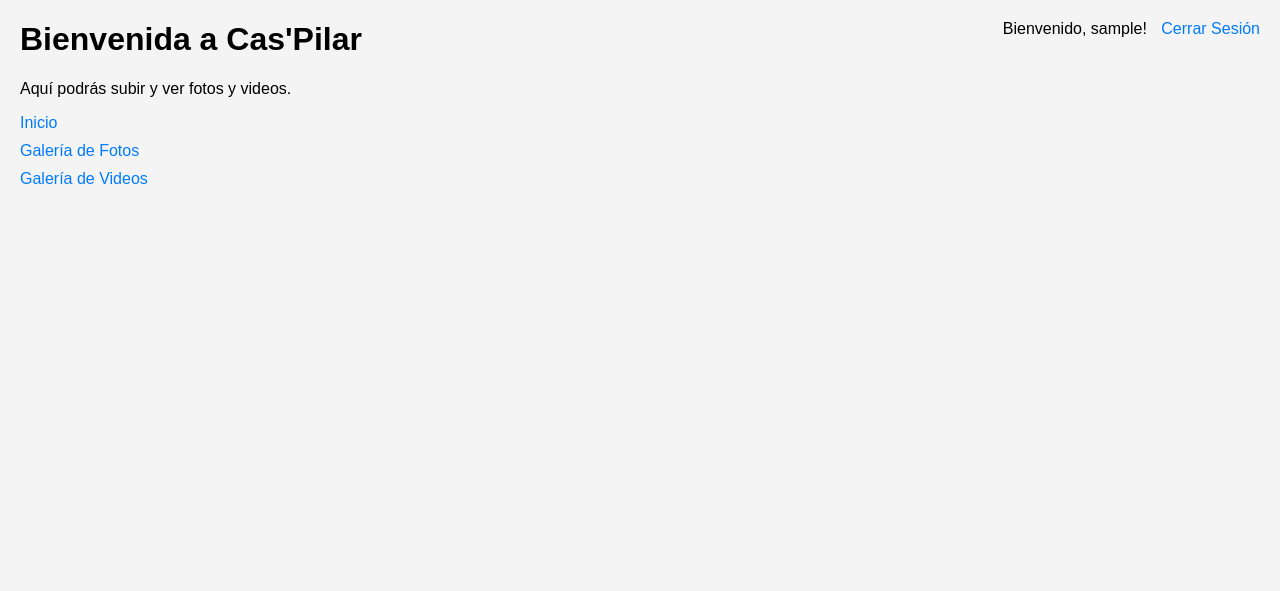
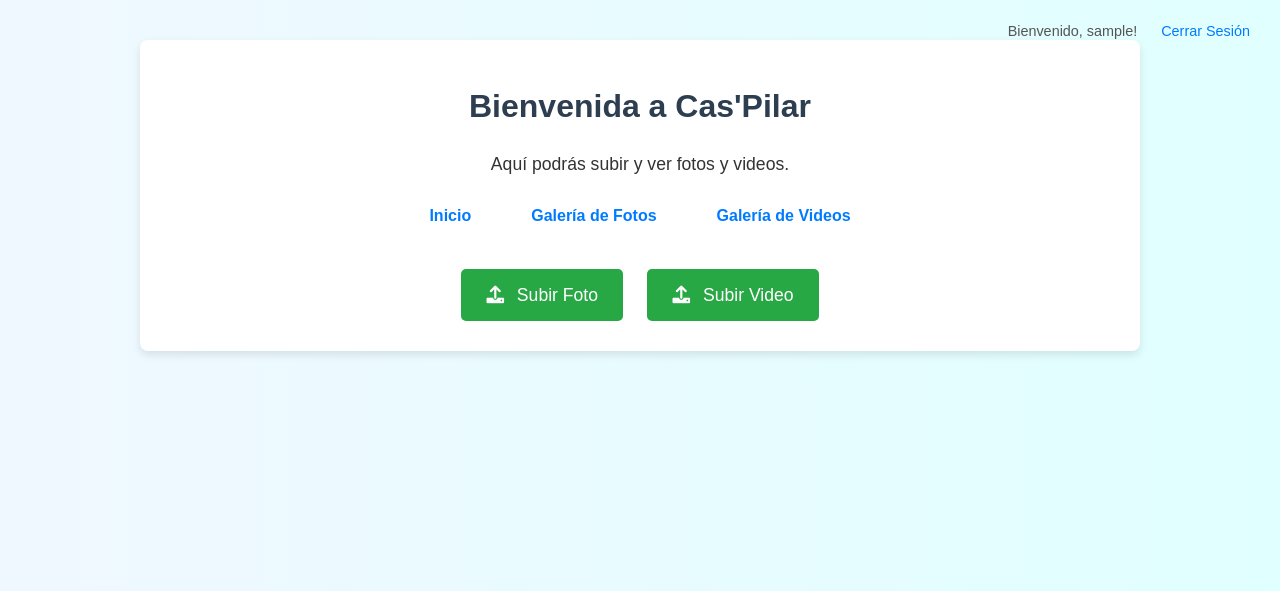
Before and after one commit to Daly2025/puskas, a PHP site: page / in a window 1280 px wide. Shown: the top 591 px of the page. Run offline with PHP 8.4, Linux system fonts and the light colour scheme; the visitor is signed in with stand-in values (Sample User, id 1).

Commit message:
subir fotos y videos boton

```diff
--- a/index.php
+++ b/index.php
@@ -7,40 +7,8 @@ session_start();
     <meta charset="UTF-8">
     <meta name="viewport" content="width=device-width, initial-scale=1.0">
     <title>Puskas</title>
-    <style>
-        body {
-            font-family: Arial, sans-serif;
-            margin: 20px;
-            background-color: #f4f4f4;
-        }
-        .header-right {
-            position: absolute;
-            top: 20px;
-            right: 20px;
-        }
-        .header-right a {
-            margin-left: 10px;
-            text-decoration: none;
-            color: #007bff;
-        }
-        .header-right a:hover {
-            text-decoration: underline;
-        }
-        ul {
-            list-style-type: none;
-            padding: 0;
-        }
-        li {
-            margin-bottom: 10px;
-        }
-        a {
-            text-decoration: none;
-            color: #007bff;
-        }
-        a:hover {
-            text-decoration: underline;
-        }
-    </style>
+    <link rel="stylesheet" href="public/main.css"> <!-- Nuevo archivo CSS -->
+    <link rel="stylesheet" href="https://cdnjs.cloudflare.com/ajax/libs/font-awesome/6.0.0-beta3/css/all.min.css">
 </head>
 <body>
     <div class="header-right">
@@ -53,12 +21,24 @@ session_start();
         <?php endif; ?>
     </div>
 
+    <div class="container">
         <h1>Bienvenida a Cas'Pilar</h1>
         <p>Aquí podrás subir y ver fotos y videos.</p>
+
+        <nav>
             <ul>
                 <li><a href="index.php">Inicio</a></li>
                 <li><a href="public/photos.php">Galería de Fotos</a></li>
                 <li><a href="public/videos.php">Galería de Videos</a></li>
             </ul>
+        </nav>
+
+        <?php if (isset($_SESSION['username'])): ?>
+            <div class="upload-buttons">
+                <a href="public/upload_photo.php" class="button"><i class="fas fa-upload"></i> Subir Foto</a>
+                <a href="public/upload_video.php" class="button"><i class="fas fa-upload"></i> Subir Video</a>
+            </div>
+        <?php endif; ?>
+    </div>
 </body>
 </html>
--- /dev/null
+++ b/public/main.css
@@ -0,0 +1,106 @@
+body {
+    font-family: 'Arial', sans-serif;
+    margin: 0;
+    padding: 0;
+    background: linear-gradient(to right, #f0f8ff, #e0ffff); /* Un degradado suave */
+    color: #333;
+    line-height: 1.6;
+}
+
+.container {
+    max-width: 960px;
+    margin: 40px auto;
+    padding: 20px;
+    background: #fff;
+    border-radius: 8px;
+    box-shadow: 0 4px 8px rgba(0, 0, 0, 0.1);
+    text-align: center;
+}
+
+h1 {
+    color: #2c3e50;
+    margin-bottom: 15px;
+}
+
+p {
+    font-size: 1.1em;
+    margin-bottom: 25px;
+}
+
+.header-right {
+    position: absolute;
+    top: 20px;
+    right: 20px;
+    font-size: 0.9em;
+}
+
+.header-right span {
+    margin-right: 10px;
+    color: #555;
+}
+
+.header-right a {
+    text-decoration: none;
+    color: #007bff;
+    padding: 5px 10px;
+    border-radius: 5px;
+    transition: background-color 0.3s ease;
+}
+
+.header-right a:hover {
+    background-color: #e9ecef;
+}
+
+nav ul {
+    list-style: none;
+    padding: 0;
+    display: flex;
+    justify-content: center;
+    margin-bottom: 30px;
+}
+
+nav ul li {
+    margin: 0 15px;
+}
+
+nav ul li a {
+    text-decoration: none;
+    color: #007bff;
+    font-weight: bold;
+    padding: 8px 15px;
+    border-radius: 5px;
+    transition: background-color 0.3s ease;
+}
+
+nav ul li a:hover {
+    background-color: #007bff;
+    color: #fff;
+}
+
+.upload-buttons {
+    margin-top: 30px;
+}
+
+.button {
+    display: inline-block;
+    background-color: #28a745; /* Verde para los botones */
+    color: white;
+    padding: 12px 25px;
+    text-align: center;
+    text-decoration: none;
+    font-size: 1.1em;
+    border-radius: 5px;
+    transition: background-color 0.3s ease, transform 0.2s ease;
+    margin: 10px;
+    border: none;
+    cursor: pointer;
+}
+
+.button:hover {
+    background-color: #218838;
+    transform: translateY(-2px);
+}
+
+.button i {
+    margin-right: 8px;
+}
```
Also changed, not shown: public/upload_photo.php (added, +48 -0 lines), public/upload_video.php (added, +48 -0 lines). Lines whose indentation alone changed are shown as unchanged.
